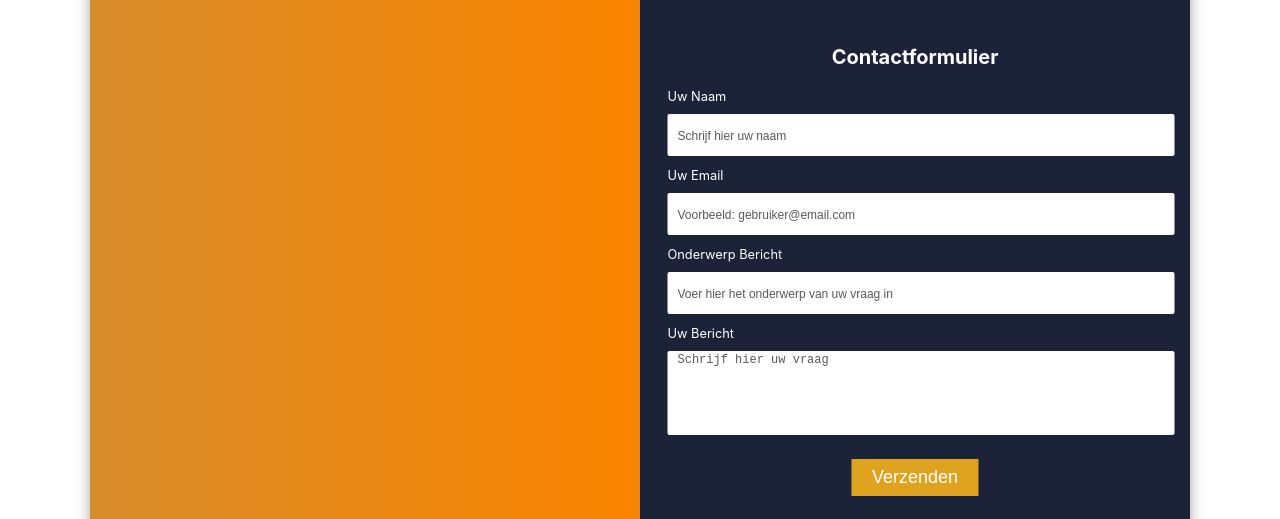
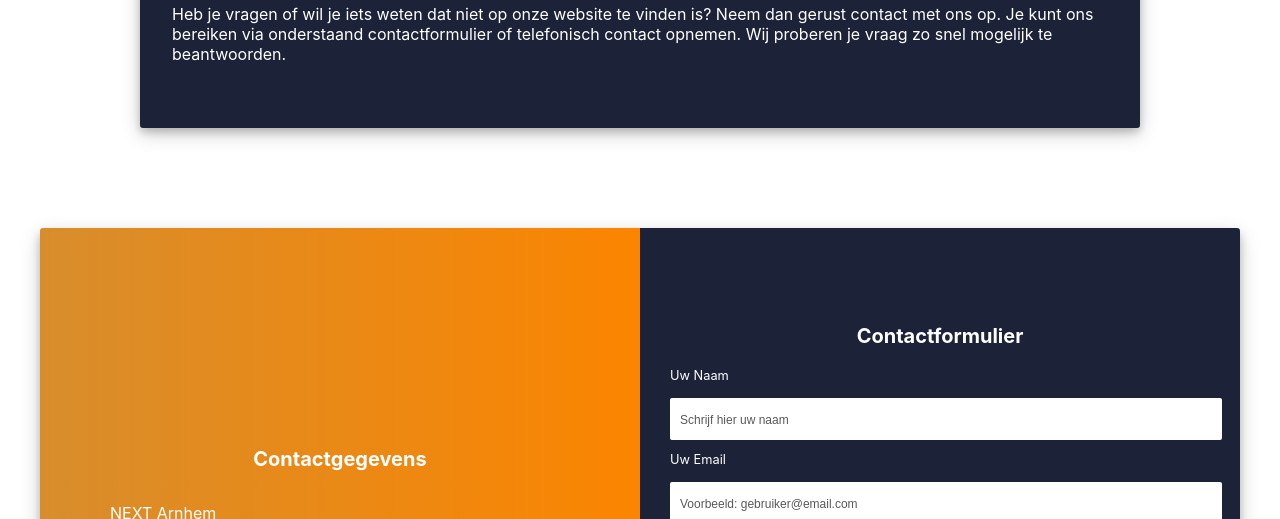
Before and after one commit to daniel1890/Gatsby-Next-NoBootstrap, a Gatsby site: page /contact in a window 1280 px wide. Shown: the part 281-800 px from the top of the page. Built offline with nearby package versions, Linux system fonts and the light colour scheme; Gatsby itself is replaced by a stand-in of ours.

Commit message:
small changes to contactform

```diff
--- /dev/null
+++ b/src/components/ContactPage/ContactPage.css
@@ -0,0 +1,30 @@
+.signupform-header-card {
+  background-color: #1c2237;
+  color: white;
+  padding: 1rem 2rem 3rem;
+  border-radius: 3px;
+  box-shadow: 0 4px 8px 0 rgba(0, 0, 0, 0.2), 0 6px 20px 0 rgba(0, 0, 0, 0.19);
+}
+
+.signupform-header-card-container {
+  max-width: 1000px;
+  margin: 5rem auto 3rem;
+}
+
+@media screen and (max-width: 1200px) {
+  .signupform-header-card-container {
+    max-width: 75vw;
+  }
+}
+
+@media screen and (max-width: 800px) {
+  .signupform-header-card-container {
+    max-width: 80vw;
+  }
+}
+
+@media screen and (max-width: 450px) {
+  .signupform-header-card-container {
+    max-width: 90vw;
+  }
+}
--- a/src/components/ContactPage/ContactPage.js
+++ b/src/components/ContactPage/ContactPage.js
@@ -1,15 +1,36 @@
 import React from "react"
 import Layout from "../layout"
 import Form from "../SignupForm/Form"
+
+import "./ContactPage.css"
 
 function ContactPage() {
   return (
     <div>
       <Layout>
+        <FormHeaderCard></FormHeaderCard>
         <Form></Form>
       </Layout>
     </div>
   )
 }
 
+const FormHeaderCard = () => {
+  return (
+    <div className="signupform-header-card-container">
+      <div className="signupform-header-card">
+        <h2 style={{ textAlign: "center" }}>
+          Vragen? Neem contact met ons op.
+        </h2>
+        <p>
+          Heb je vragen of wil je iets weten dat niet op onze website te vinden
+          is? Neem dan gerust contact met ons op. Je kunt ons bereiken via
+          onderstaand contactformulier of telefonisch contact opnemen. Wij
+          proberen je vraag zo snel mogelijk te beantwoorden.
+        </p>
+      </div>
+    </div>
+  )
+}
+
 export default ContactPage
--- a/src/components/SignupForm/Form.css
+++ b/src/components/SignupForm/Form.css
@@ -1,6 +1,6 @@
 .signupform-container {
   margin: 100px auto;
-  width: 1100px;
+  width: 1200px;
   box-shadow: 0 5px 8px 0 rgba(0, 0, 0, 0.2), 0 7px 20px 0 rgba(0, 0, 0, 0.2);
   position: relative;
   border-radius: 3px;
@@ -92,7 +92,7 @@
 .signupform .signupform-label {
   display: inline-block;
   font-size: 0.8rem;
-  margin-bottom: 10px;
+  margin-bottom: 15px;
   color: #fff;
 }
 
@@ -133,6 +133,40 @@
   position: relative;
 }
 
+.signupform-contact-container {
+  position: absolute;
+  top: 50%;
+  left: 50%;
+  transform: translate(-50%, -50%);
+  width: 90%;
+  height: 100%;
+  display: flex;
+  flex-direction: column;
+  justify-content: center;
+  align-items: center;
+}
+
+.signupform-contact-content {
+  width: 100%;
+  margin-left: 1rem;
+  margin-right: 1rem;
+  padding-left: 1rem;
+  padding-right: 1rem;
+}
+
+.signupform-contact-container h1 {
+  font-size: 1.25rem;
+  text-align: start;
+  margin-bottom: 1rem;
+  color: #fff;
+}
+
+.signupform-contact-container li {
+  text-align: start;
+  color: #fff;
+  list-style-type: none;
+}
+
 @media screen and (max-width: 1200px) {
   .signupform-container {
     width: 90vw;
--- a/src/components/SignupForm/Form.js
+++ b/src/components/SignupForm/Form.js
@@ -1,6 +1,7 @@
 import React, { useState } from "react"
 import FormSignup from "./FormSignup"
 import FormSucces from "./FormSucces"
+import FormLeft from "./FormLeft"
 import "./Form.css"
 
 const Form = () => {
@@ -13,7 +14,9 @@ const Form = () => {
   return (
     <>
       <div className="signupform-container">
-        <div className="signupform-content-left"></div>
+        <div className="signupform-content-left">
+          <FormLeft></FormLeft>
+        </div>
 
         {!isSubmitted ? <FormSignup submitForm={submitForm} /> : <FormSucces />}
       </div>
--- /dev/null
+++ b/src/components/SignupForm/FormLeft.js
@@ -0,0 +1,24 @@
+import React from "react"
+
+const FormLeft = () => {
+  return (
+    <div>
+      <div className="signupform-contact-container">
+        <h1>Contactgegevens</h1>
+        <div className="signupform-contact-content">
+          <ul>
+            <li>NEXT Arnhem</li>
+            <li>Rosendaalsestraat 414</li>
+            <li>6824 CS Arnhem</li>
+            <li>T: 06 3635 3066</li>
+            <li>E: info@nextarnhem.nl</li>
+          </ul>
+        </div>
+
+        <h1>Hoofdlocatie</h1>
+      </div>
+    </div>
+  )
+}
+
+export default FormLeft
```
Also changed, not shown: src/components/LeafletMap/LeafletMap.js (added).
